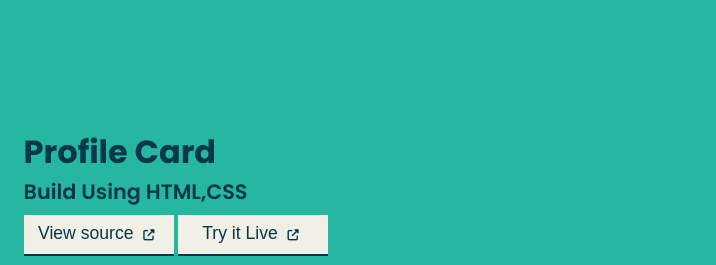
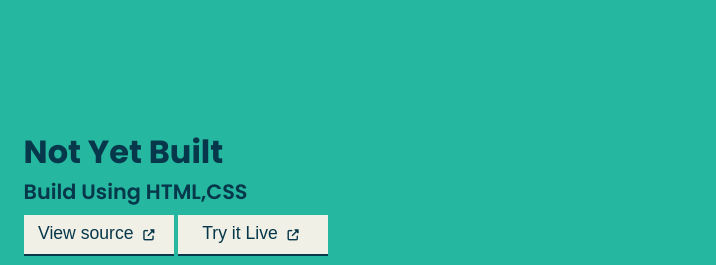
Before and after one commit to GugulothBhuvan/My-Portfolio-Website, a plain HTML site: page index.html in a window 1280 px wide. Shown: the part 2160-2425 px from the top of the page, 564-1280 px from the left. Drawn offline with nearby package versions, Linux system fonts and the light colour scheme; a web font is replaced by a local one.

Commit message:
Update index.html

```diff
--- a/index.html
+++ b/index.html
@@ -146,7 +146,7 @@
         <div class="proj-2">
           <img src="">
           <div class="proj2-details">
-            <h2>Profile Card</h2>
+            <h2>Not Yet Built</h2>
             <p>Build Using HTML,CSS</p>
             <button><a href="" target="blank">View source <i
               class="fas fa-external-link-alt"></i></a>
```
